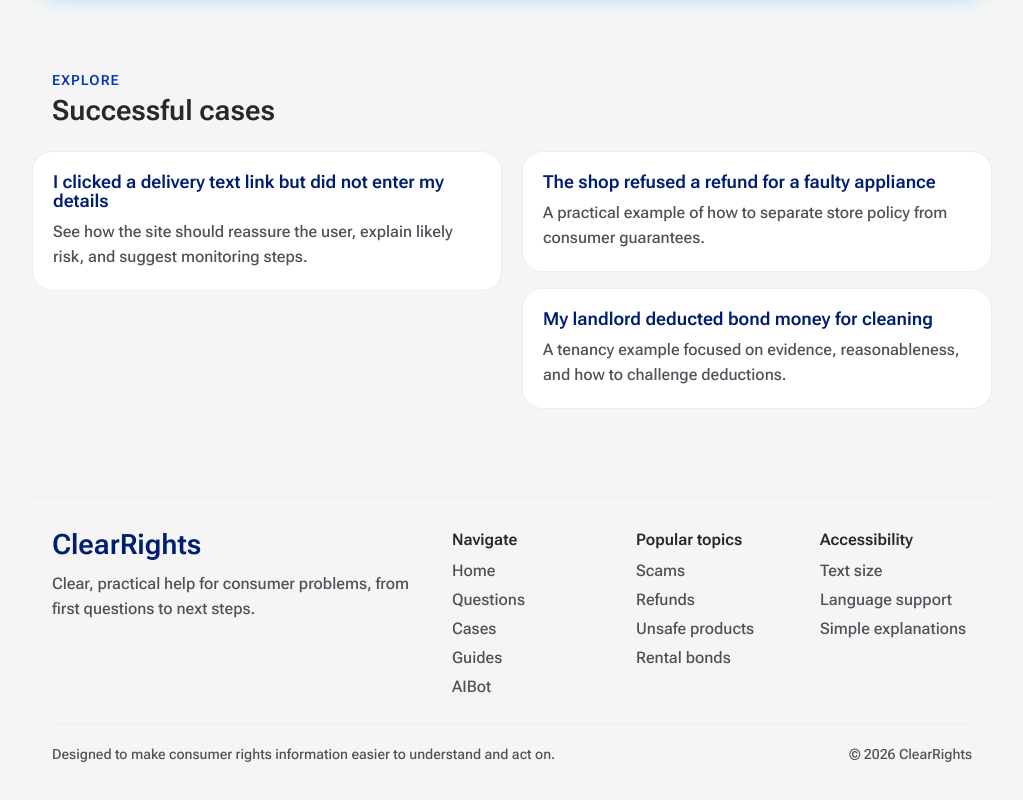
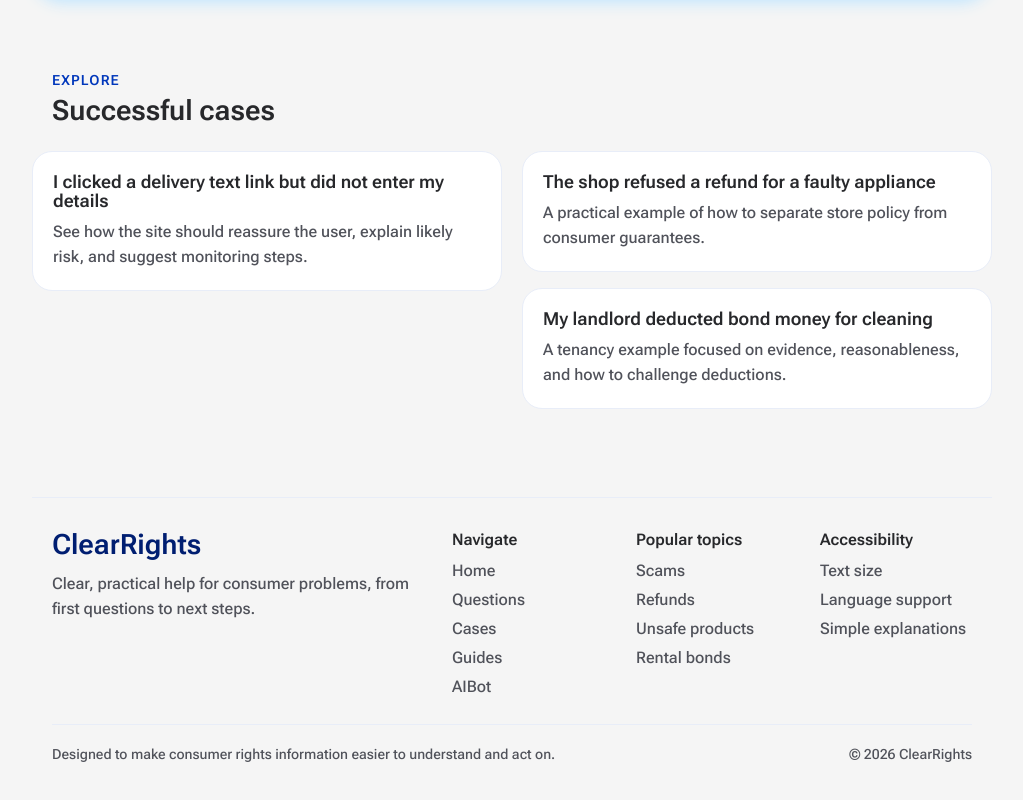
Before and after one commit to akari2a/ClearRightsAu, a React (Vite) app: page / in a window 1280 px wide. Shown: the part 854-1654 px from the top of the page, without its empty margins (128-1151 px from the left). Built offline with nearby package versions, Linux system fonts and the light colour scheme.

Commit message:
style(Home): change homepage case card title color to primary text black

```diff
--- a/src/styles.css
+++ b/src/styles.css
@@ -1040,7 +1040,7 @@ button {
   font-size: var(--font-size-body-md);
   font-weight: var(--font-weight-semibold);
   line-height: var(--line-height-tight);
-  color: var(--color-brand-primary-600);
+  color: var(--color-text-primary);
 }
 
 .content-card__description {
```
